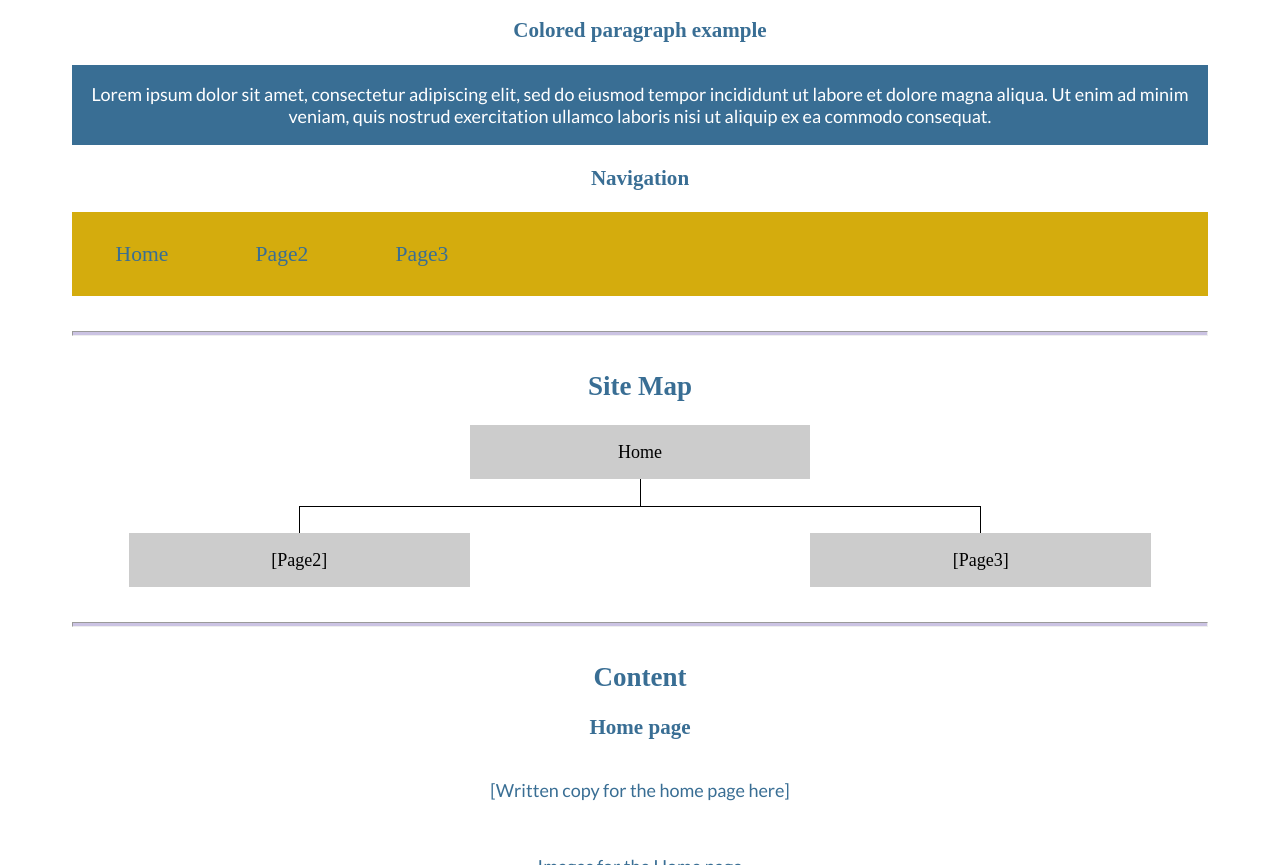
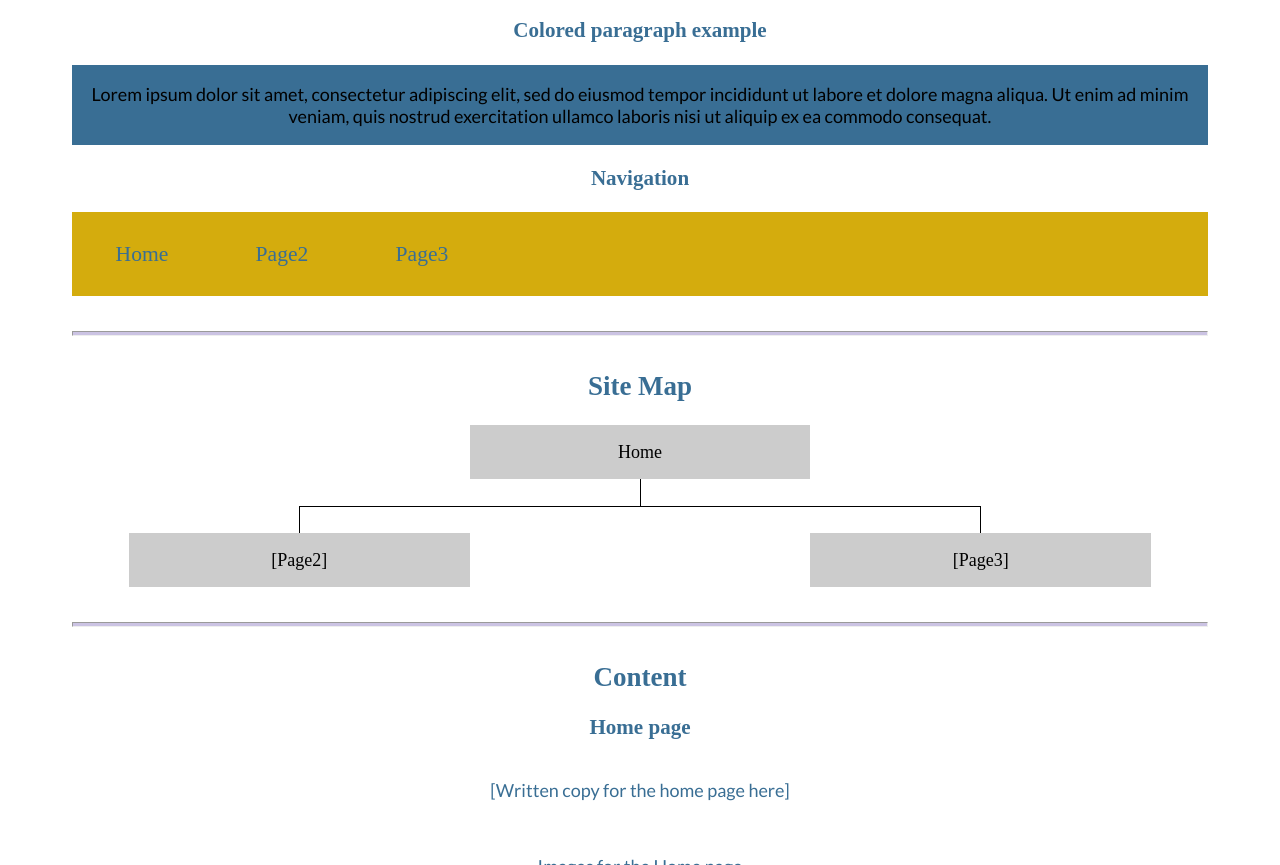
Before and after one commit to daphnet123/Web-Fundamentals, a plain HTML site: page personal-website/site-plan.html in a window 1280 px wide. Shown: the part 3181-4046 px from the top of the page. Drawn offline with Linux system fonts and the light colour scheme; a web font is replaced by a local one.

Commit message:
color fixes

```diff
--- a/personal-website/styles/site-plan.css
+++ b/personal-website/styles/site-plan.css
@@ -18,7 +18,7 @@ Fonts are separated by a | */
   --headline-color-on-white: #396E94;  /* headlines on a white background */
   --headline-color-on-color: white; /* headlines on a colored background */
   --paragraph-color-on-white: #396E94; /* paragraph text on a white background */
-  --paragraph-color-on-color: white; /* paragraph text on a colored background */
+  --paragraph-color-on-color: black; /* paragraph text on a colored background */
   --paragraph-background-color: #396E94  ;
   --nav-link-color: #396E94;
   --nav-background-color: #D4AC0D;
```
